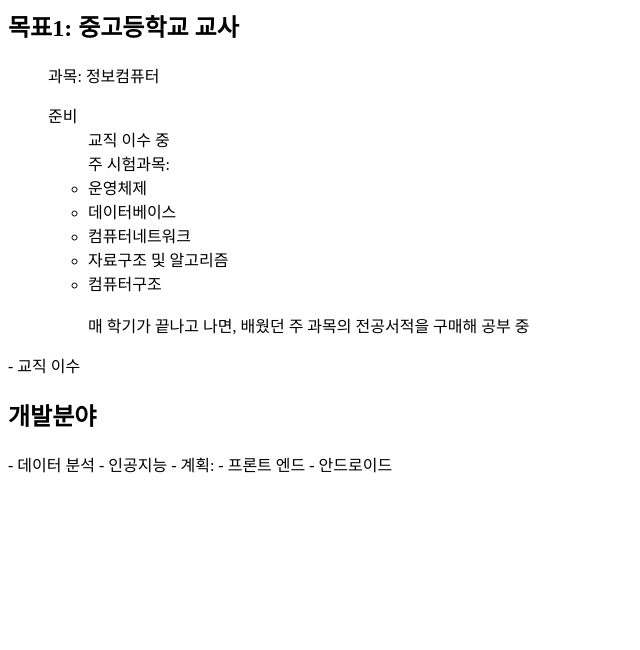
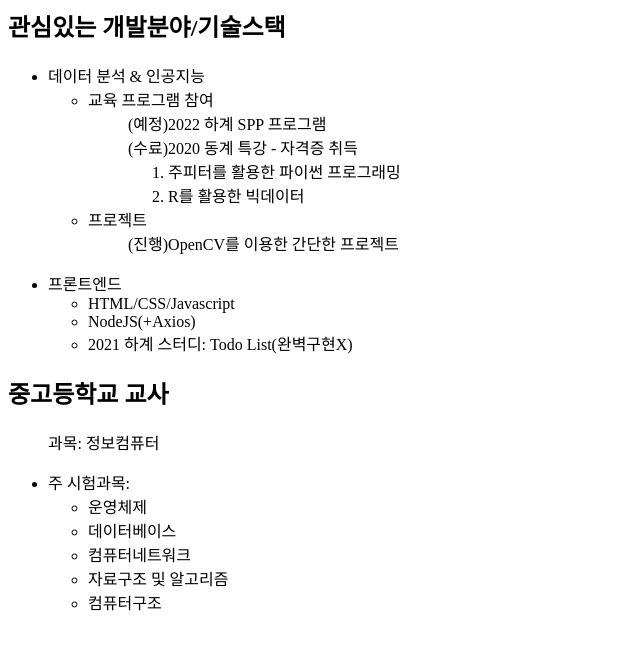
Before and after one commit to heewon916/Mid-Term-Project, a plain HTML site: page Mid-Term-Project/career-dir.html in a window 1280 px wide. Shown: the whole page, without its empty margins (0-640 px from the left). Drawn offline with Linux system fonts and the light colour scheme.

Commit message:
contents of career-dir.html :: completed

```diff
--- a/Mid-Term-Project/career-dir.html
+++ b/Mid-Term-Project/career-dir.html
@@ -4,30 +4,53 @@
     </head>
 
     <body>
-        <h2>목표1: 중고등학교 교사 </h2>
+        <h2>관심있는 개발분야/기술스택</h2>
+        <ul>
+            <li>데이터 분석 & 인공지능
+                <ul>
+                    <li>교육 프로그램 참여
+                        <ul>(예정)2022 하계 SPP 프로그램</ul>
+                        <ul>(수료)2020 동계 특강 - 자격증 취득
+                            <ol>
+                                <!--자격증 증명서 파일 추가-->
+                                <li>주피터를 활용한 파이썬 프로그래밍</li>
+                                <li>R를 활용한 빅데이터</li>
+                            </ol>
+                        </ul>
+                    </li>
+                </ul>
+                <ul>
+                    <li>프로젝트
+                        <ul>(진행)OpenCV를 이용한 간단한 프로젝트</ul>
+                    </li>
+                </ul>
+        </ul>
+        <ul>
+            <li>프론트엔드
+                <ul>
+                    <li>HTML/CSS/Javascript</li>
+                    <li>NodeJS(+Axios)</li>
+                </ul>
+                <ul>
+                    <!--깃허브 링크 달기-->
+                    <li>2021 하계 스터디: Todo List(완벽구현X)</li>
+                </ul>
+            </li>
+        </ul>
+
+        <h2>중고등학교 교사 </h2>
         <ul>과목: 정보컴퓨터</ul>
-        <ul>준비
-            <ul>교직 이수 중</ul>
-            <ul>주 시험과목:
-                <li>운영체제</li>
-                <li>데이터베이스</li>
-                <li>컴퓨터네트워크</li>
-                <li>자료구조 및 알고리즘</li>
-                <li>컴퓨터구조</li>
-            </ul>
-            <br>
-            <ul>
-                매 학기가 끝나고 나면, 배웠던 주 과목의 전공서적을 구매해 공부 중
-            </ul>
+        <ul>
+            <li>주 시험과목:
+                <ul>
+                    <li>운영체제</li>
+                    <li>데이터베이스</li>
+                    <li>컴퓨터네트워크</li>
+                    <li>자료구조 및 알고리즘</li>
+                    <li>컴퓨터구조</li>
+                </ul>
 
+            </li>
         </ul>
-        - 교직 이수
-
-        <h2>개발분야 </h2>
-        - 데이터 분석
-        - 인공지능
-            - 계획:
-        - 프론트 엔드
-        - 안드로이드
     </body>
 </html>
```
Also changed, not shown: Mid-Term-Project/homepage.html (+25 -14 lines), Mid-Term-Project/mbti.html (+1 -1 lines).
